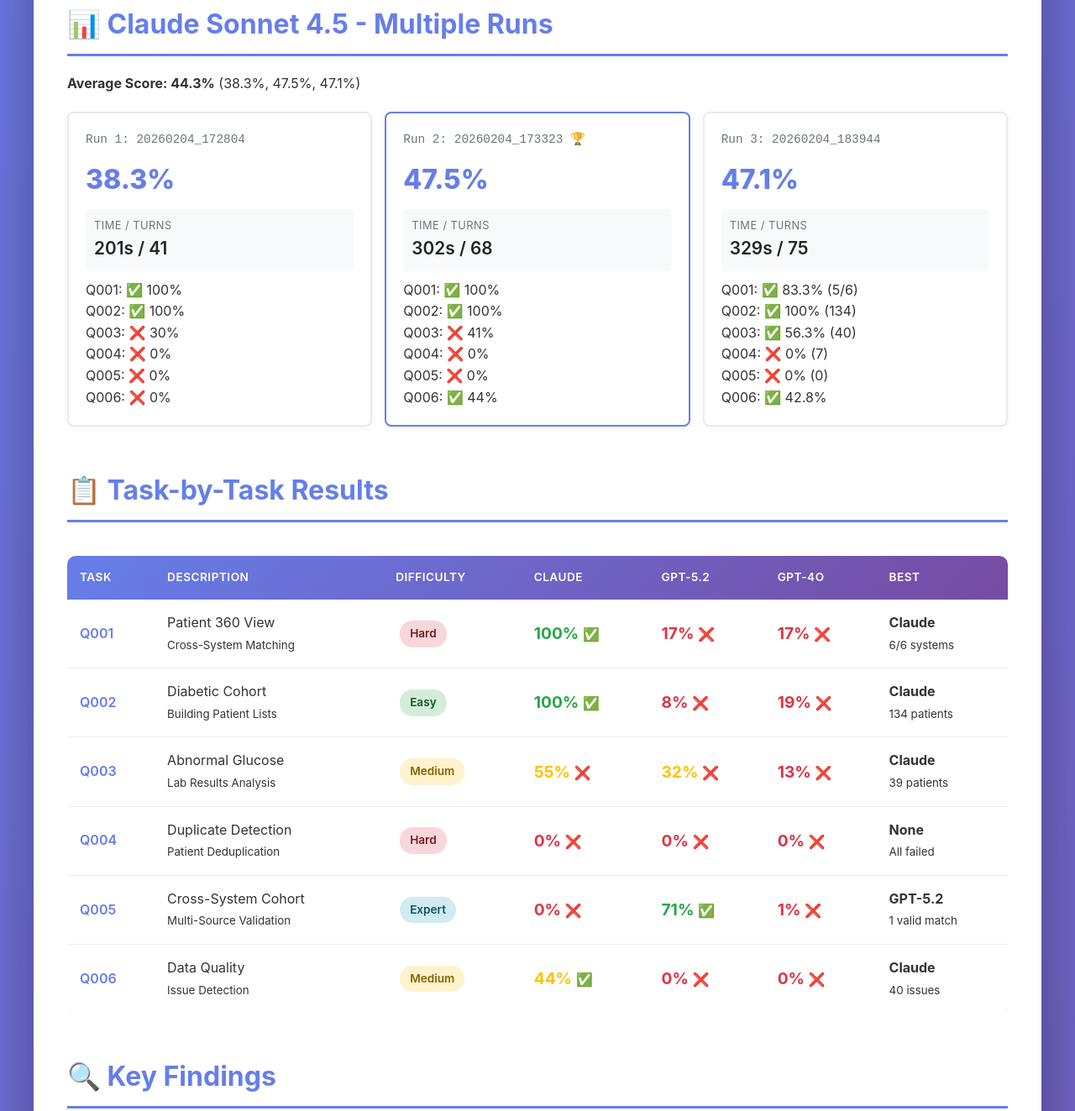
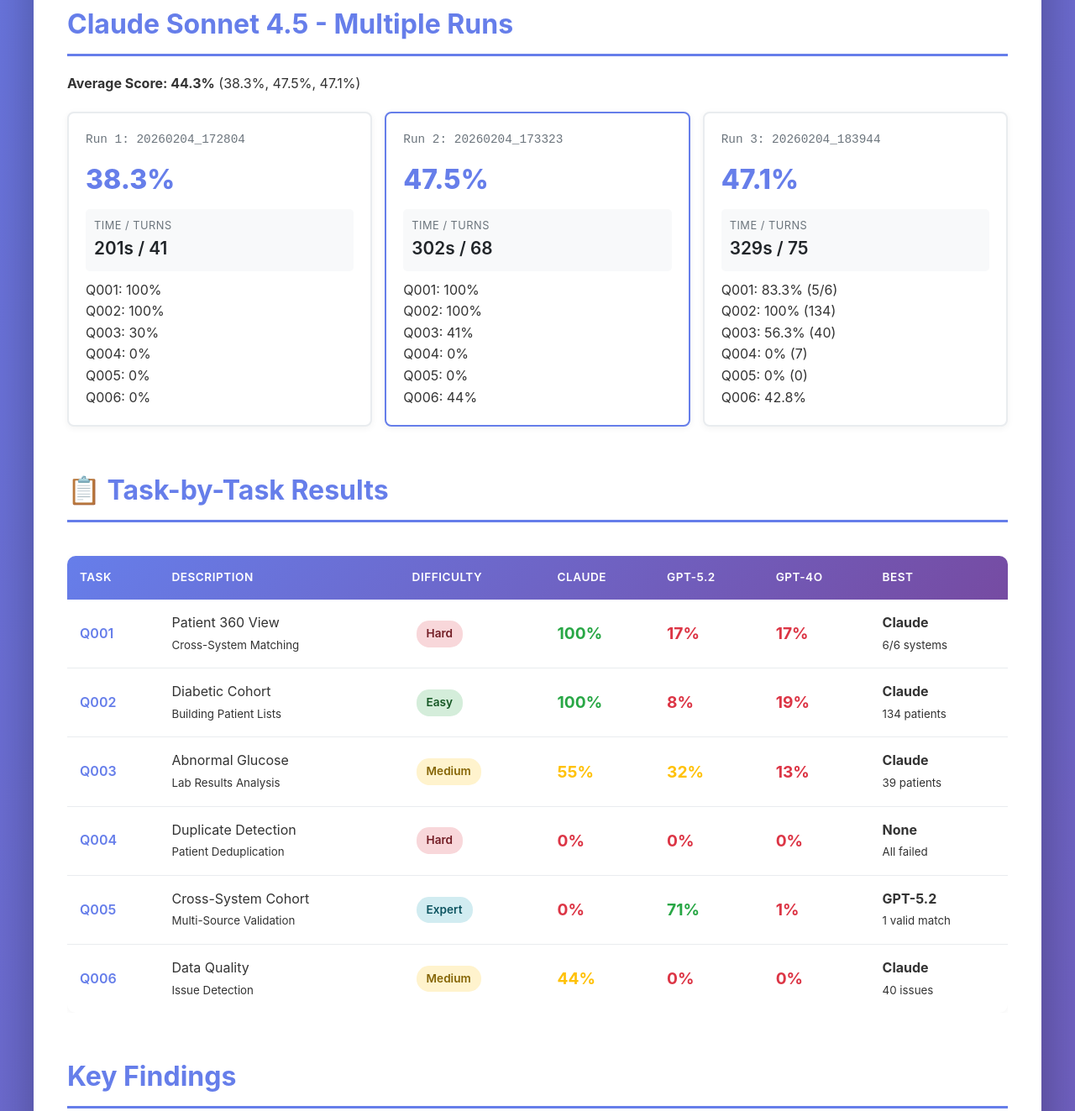
Before and after one commit to jonathanwmaddison/healthcare-data-poc, a plain HTML site: page results/benchmark_runs/index.html in a window 1280 px wide. Shown: the part 1178-2501 px from the top of the page at 84% size. Drawn offline with Linux system fonts and the light colour scheme.

Commit message:
Remove emoji icons from benchmark HTML report

```diff
--- a/results/benchmark_runs/index.html
+++ b/results/benchmark_runs/index.html
@@ -133,7 +133,7 @@
         }
 
         .agent-card.winner .agent-name::before {
-            content: "🏆 ";
+            content: " ";
         }
 
         .score-display {
@@ -417,7 +417,7 @@
         <main>
             <!-- Overall Results -->
             <section>
-                <h2>🏆 Overall Results</h2>
+                <h2> Overall Results</h2>
                 <div class="agent-cards">
                     <div class="agent-card winner">
                         <div class="agent-name">Claude Sonnet 4.5</div>
@@ -523,7 +523,7 @@
 
             <!-- Claude Multiple Runs -->
             <section>
-                <h2>📊 Claude Sonnet 4.5 - Multiple Runs</h2>
+                <h2> Claude Sonnet 4.5 - Multiple Runs</h2>
                 <p><strong>Average Score: 44.3%</strong> (38.3%, 47.5%, 47.1%)</p>
                 <div class="run-comparison">
                     <div class="run-card">
@@ -534,28 +534,28 @@
                             <div class="stat-value">201s / 41</div>
                         </div>
                         <div style="margin-top: 10px;">
-                            Q001: ✅ 100%<br>
-                            Q002: ✅ 100%<br>
-                            Q003: ❌ 30%<br>
-                            Q004: ❌ 0%<br>
-                            Q005: ❌ 0%<br>
-                            Q006: ❌ 0%
+                            Q001:  100%<br>
+                            Q002:  100%<br>
+                            Q003:  30%<br>
+                            Q004:  0%<br>
+                            Q005:  0%<br>
+                            Q006:  0%
                         </div>
                     </div>
                     <div class="run-card" style="border-color: #667eea;">
-                        <div class="run-id">Run 2: 20260204_173323 🏆</div>
+                        <div class="run-id">Run 2: 20260204_173323 </div>
                         <div class="run-score">47.5%</div>
                         <div class="stat">
                             <div class="stat-label">Time / Turns</div>
                             <div class="stat-value">302s / 68</div>
                         </div>
                         <div style="margin-top: 10px;">
-                            Q001: ✅ 100%<br>
-                            Q002: ✅ 100%<br>
-                            Q003: ❌ 41%<br>
-                            Q004: ❌ 0%<br>
-                            Q005: ❌ 0%<br>
-                            Q006: ✅ 44%
+                            Q001:  100%<br>
+                            Q002:  100%<br>
+                            Q003:  41%<br>
+                            Q004:  0%<br>
+                            Q005:  0%<br>
+                            Q006:  44%
                         </div>
                     </div>
                     <div class="run-card">
@@ -566,12 +566,12 @@
                             <div class="stat-value">329s / 75</div>
                         </div>
                         <div style="margin-top: 10px;">
-                            Q001: ✅ 83.3% (5/6)<br>
-                            Q002: ✅ 100% (134)<br>
-                            Q003: ✅ 56.3% (40)<br>
-                            Q004: ❌ 0% (7)<br>
-                            Q005: ❌ 0% (0)<br>
-                            Q006: ✅ 42.8%
+                            Q001:  83.3% (5/6)<br>
+                            Q002:  100% (134)<br>
+                            Q003:  56.3% (40)<br>
+                            Q004:  0% (7)<br>
+                            Q005:  0% (0)<br>
+                            Q006:  42.8%
                         </div>
                     </div>
                 </div>
@@ -598,54 +598,54 @@
                                 <td class="task-id">Q001</td>
                                 <td>Patient 360 View<br><small>Cross-System Matching</small></td>
                                 <td><span class="badge badge-difficulty-hard">Hard</span></td>
-                                <td><span class="score-cell score-high">100%</span> ✅</td>
-                                <td><span class="score-cell score-low">17%</span> ❌</td>
-                                <td><span class="score-cell score-low">17%</span> ❌</td>
+                                <td><span class="score-cell score-high">100%</span> </td>
+                                <td><span class="score-cell score-low">17%</span> </td>
+                                <td><span class="score-cell score-low">17%</span> </td>
                                 <td><strong>Claude</strong><br><small>6/6 systems</small></td>
                             </tr>
                             <tr>
                                 <td class="task-id">Q002</td>
                                 <td>Diabetic Cohort<br><small>Building Patient Lists</small></td>
                                 <td><span class="badge badge-difficulty-easy">Easy</span></td>
-                                <td><span class="score-cell score-high">100%</span> ✅</td>
-                                <td><span class="score-cell score-low">8%</span> ❌</td>
-                                <td><span class="score-cell score-low">19%</span> ❌</td>
+                                <td><span class="score-cell score-high">100%</span> </td>
+                                <td><span class="score-cell score-low">8%</span> </td>
+                                <td><span class="score-cell score-low">19%</span> </td>
                                 <td><strong>Claude</strong><br><small>134 patients</small></td>
                             </tr>
                             <tr>
                                 <td class="task-id">Q003</td>
                                 <td>Abnormal Glucose<br><small>Lab Results Analysis</small></td>
                                 <td><span class="badge badge-difficulty-medium">Medium</span></td>
-                                <td><span class="score-cell score-medium">55%</span> ❌</td>
-                                <td><span class="score-cell score-medium">32%</span> ❌</td>
-                                <td><span class="score-cell score-low">13%</span> ❌</td>
+                                <td><span class="score-cell score-medium">55%</span> </td>
+                                <td><span class="score-cell score-medium">32%</span> </td>
+                                <td><span class="score-cell score-low">13%</span> </td>
                                 <td><strong>Claude</strong><br><small>39 patients</small></td>
                             </tr>
                             <tr>
                                 <td class="task-id">Q004</td>
                                 <td>Duplicate Detection<br><small>Patient Deduplication</small></td>
                                 <td><span class="badge badge-difficulty-hard">Hard</span></td>
-                                <td><span class="score-cell score-low">0%</span> ❌</td>
-                                <td><span class="score-cell score-low">0%</span> ❌</td>
-                                <td><span class="score-cell score-low">0%</span> ❌</td>
+                                <td><span class="score-cell score-low">0%</span> </td>
+                                <td><span class="score-cell score-low">0%</span> </td>
+                                <td><span class="score-cell score-low">0%</span> </td>
                                 <td><strong>None</strong><br><small>All failed</small></td>
                             </tr>
                             <tr>
                                 <td class="task-id">Q005</td>
                                 <td>Cross-System Cohort<br><small>Multi-Source Validation</small></td>
                                 <td><span class="badge badge-difficulty-expert">Expert</span></td>
-                                <td><span class="score-cell score-low">0%</span> ❌</td>
-                                <td><span class="score-cell score-high">71%</span> ✅</td>
-                                <td><span class="score-cell score-low">1%</span> ❌</td>
+                                <td><span class="score-cell score-low">0%</span> </td>
+                                <td><span class="score-cell score-high">71%</span> </td>
+                                <td><span class="score-cell score-low">1%</span> </td>
                                 <td><strong>GPT-5.2</strong><br><small>1 valid match</small></td>
                             </tr>
                             <tr>
                                 <td class="task-id">Q006</td>
                                 <td>Data Quality<br><small>Issue Detection</small></td>
                                 <td><span class="badge badge-difficulty-medium">Medium</span></td>
-                                <td><span class="score-cell score-medium">44%</span> ✅</td>
-                                <td><span class="score-cell score-low">0%</span> ❌</td>
-                                <td><span class="score-cell score-low">0%</span> ❌</td>
+                                <td><span class="score-cell score-medium">44%</span> </td>
+                                <td><span class="score-cell score-low">0%</span> </td>
+                                <td><span class="score-cell score-low">0%</span> </td>
                                 <td><strong>Claude</strong><br><small>40 issues</small></td>
                             </tr>
                         </tbody>
@@ -655,7 +655,7 @@
 
             <!-- Key Findings -->
             <section>
-                <h2>🔍 Key Findings</h2>
+                <h2> Key Findings</h2>
                 <div class="key-findings">
                     <h3>Claude Sonnet 4.5 Strengths</h3>
                     <div class="finding-item">
```
